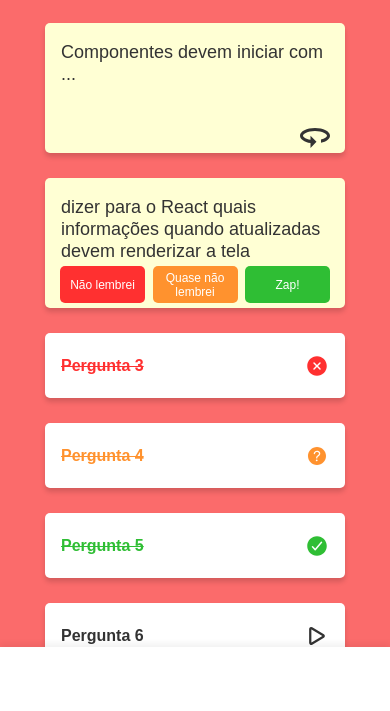
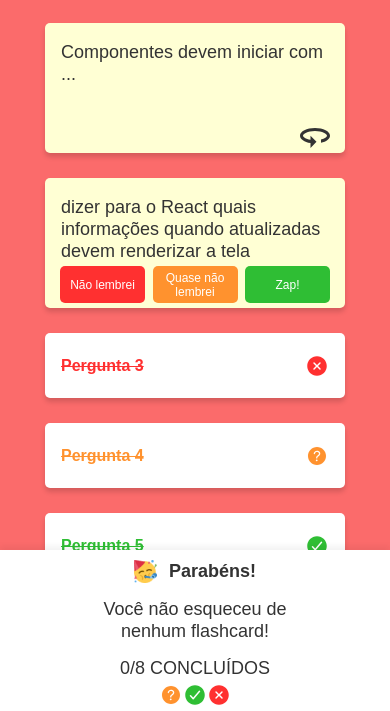
Before and after one commit to lucasajajpiccoli/projeto8-zaprecall, a React app: page / in a window 390 px wide. Shown: the part 127-838 px from the top of the page. Built offline with nearby package versions, Linux system fonts and the light colour scheme; a web font is replaced by a local one.

Commit message:
Layout do mobile sem os bônus finalizado

```diff
--- a/public/index.html
+++ b/public/index.html
@@ -5,9 +5,6 @@
   <meta charset="utf-8" />
   <meta name="viewport" content="width=device-width, initial-scale=1" />
   <title>ZapRecall</title>
-
-  <link rel="stylesheet" href="./css/reset.css" />
-  <link rel="stylesheet" href="./css/style.css" />
 </head>
 
 <body>
--- a/public/css/style.css
+++ b/src/assets/css/style.css
@@ -24,7 +24,7 @@ body {
 }
 
 .welcome div:nth-child(2),
-.top div {
+.header div {
     font-family: 'Righteous', cursive;
     font-weight: 400;
     font-size: 36px;
@@ -49,7 +49,7 @@ body {
     align-items: center;
 }
 
-.top {
+.header {
     width: 255px;
     height: 60px;
     margin: 45px auto;
@@ -58,7 +58,7 @@ body {
     align-items: center;
 }
 
-.top img {
+.header img {
     width: 52px;
 }
 
@@ -184,12 +184,68 @@ ion-icon[name="checkmark-circle"] {
     color: #2FBE34;
 }
 
-.bottom {
+.footer {
     width: 100vw;
-    height: 70px;
+    min-height: 70px;
     background-color: #FFFFFF;
     box-shadow: 0px -4px 6px rgba(0, 0, 0, 0.05);
     position: sticky;
     bottom: 0;
     left: 0;
+    padding: 10px 0px;
+    display: flex;
+    flex-direction: column;
+    justify-content: space-between;
+    align-items: center;
 }
+
+.result_status,
+.concluded,
+.result_icons {
+    display: flex;
+    justify-content: center;
+}
+
+
+.result_status span,
+.result_message,
+.concluded {
+    font-size: 18px;
+    line-height: 22px;
+    color: #333333;
+}
+
+
+.result_message,
+.concluded {
+    font-weight: 400;
+}
+
+.result_status,
+.result_message {
+    margin-bottom: 15px;
+}
+
+.result_status img {
+    width: 23px;
+    height: 23px;
+    margin-right: 12px;
+}
+
+.result_status span {
+    font-weight: 700;
+
+}
+
+.result_message {
+    width: 220px;
+    text-align: center;
+}
+
+.concluded {
+    margin-bottom: 4px;
+}
+
+.result_icons ion-icon {
+    margin: 0px;
+}
--- a/src/components/App.js
+++ b/src/components/App.js
@@ -1,4 +1,13 @@
 import React from 'react';
+
+import "../assets/css/reset.css";
+import "../assets/css/style.css";
+
+import logo from "../assets/img/logo.png";
+import small_logo from "../assets/img/small-logo.png";
+import small_arrow from "../assets/img/small-arrow.svg";
+import party from "../assets/img/party.png";
+import sad from "../assets/img/sad.png"
 
 function App() {
     const [screen, setScreen] = React.useState(2);
@@ -11,19 +20,19 @@ function App() {
         <>
             {screen === 1 ? (
                 <div className="welcome" onClick={alternateScreen}>
-                    <img src="./img/logo.png" alt="logo" />
+                    <img src={logo} alt="logo" />
                     <div>ZapRecall</div>
                     <div>Iniciar Recall!</div>
                 </div>) :
                 (<div className="main" onClick={alternateScreen}>
-                    <div className="top">
-                        <img src="./img/small-logo.png" alt="logo" />
+                    <div className="header">
+                        <img src={small_logo} alt="logo" />
                         <div>ZapRecall</div>
                     </div>
                     <div clasName="questions">
                         <div className="question opened">
                             <span>Componentes devem iniciar com ...</span>
-                            <img src="./img/small-arrow.svg" alt="small-arrow" />
+                            <img src={small_arrow} alt="small-arrow" />
                         </div>
                         <div className="question answered">
                             <span>dizer para o React quais informações quando atualizadas devem renderizar a tela novamente</span>
@@ -59,8 +68,18 @@ function App() {
                         </div>
                     </div>
                 </div>)}
-            <div className="bottom">
-
+            <div className="footer">
+                <div className="result_status">
+                    <img src={party} alt="party" />
+                    <span>Parabéns!</span>
+                </div>
+                <div className="result_message">Você não esqueceu de nenhum flashcard!</div>
+                <div className="concluded">0/8 CONCLUÍDOS</div>
+                <div className="result_icons">
+                    <ion-icon name="help-circle"></ion-icon>
+                    <ion-icon name="checkmark-circle"></ion-icon>
+                    <ion-icon name="close-circle"></ion-icon>
+                </div>
             </div>
         </>
     );
```
Also changed, not shown: public/img/party.png (deleted), public/img/sad.png (deleted), src/assets/css/reset.css (renamed from public/css/reset.css), src/assets/img/logo.png (renamed from public/img/logo.png), src/assets/img/party.png (added), src/assets/img/sad.png (added), src/assets/img/small-arrow.svg (renamed from public/img/small-arrow.svg), src/assets/img/small-logo.png (renamed from public/img/small-logo.png).
